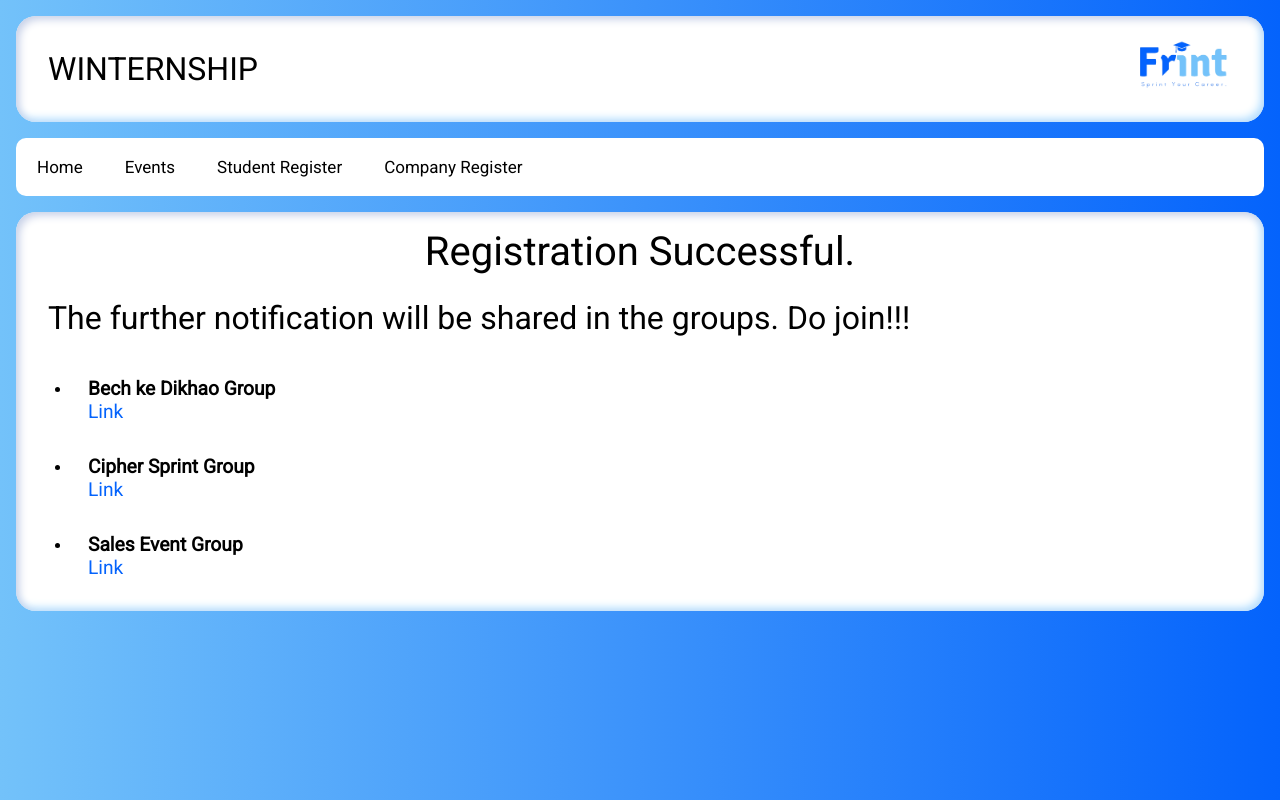
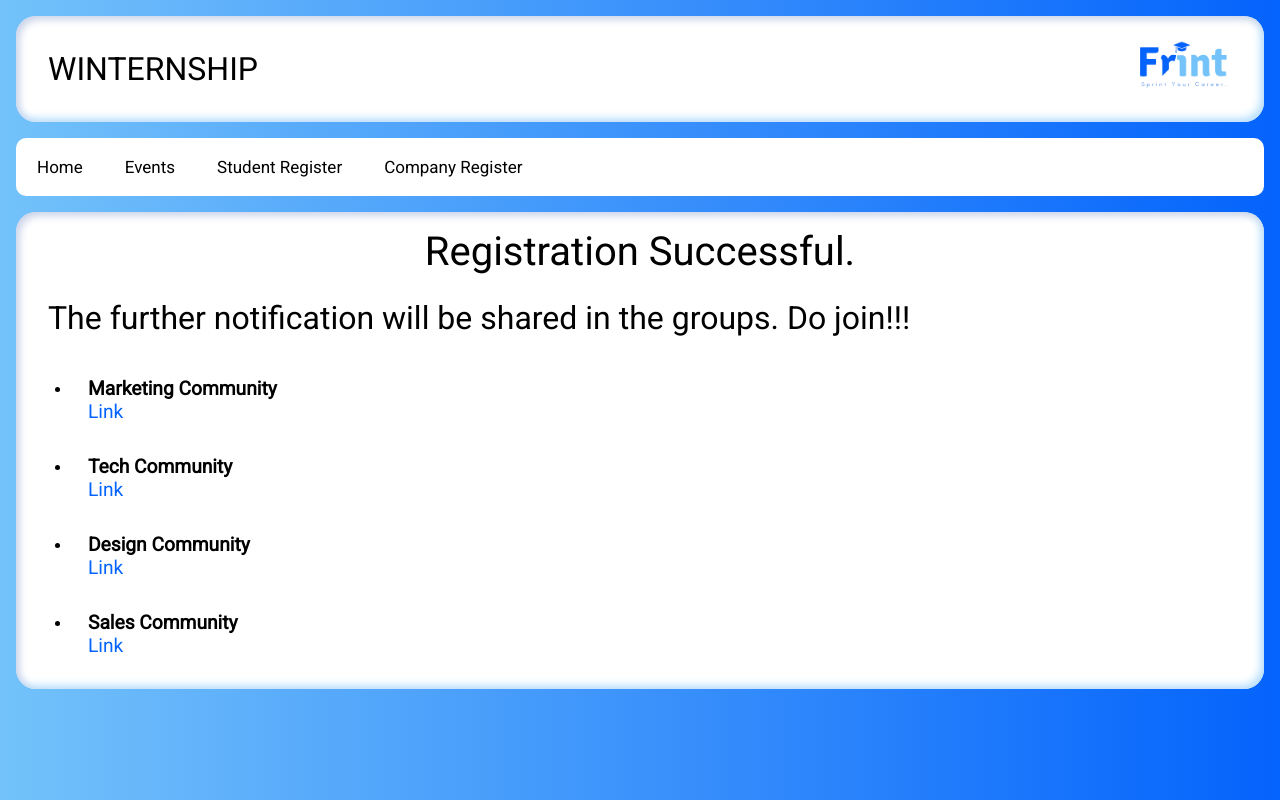
Before and after one commit to ritavkashyap123/winternship-form, a React (Vite) app: page /links in a window 1280 px wide. Built offline with nearby package versions, Linux system fonts and the light colour scheme.

Commit message:
almost updated

```diff
--- a/src/Events.jsx
+++ b/src/Events.jsx
@@ -9,6 +9,7 @@ const Events = () => {
   const [marketing, setMarketing] = useState(true);
   const [hackathon, setHackathon] = useState(true);
   const [sales, setSales] = useState(true);
+  const [design, setDesign] = useState(true);
 
   const toggleEvent = () => {
     setEventDetails(!eventDetails);
@@ -25,6 +26,9 @@ const Events = () => {
   };
   const toggleSales = () => {
     setSales(!sales);
+  };
+  const toggleDesign = () => {
+    setDesign(!design);
   };
 
   return (
@@ -111,7 +115,7 @@ const Events = () => {
           </div>
           <div className="box">
             <div className="head1" onClick={toggleMarketing}>
-              Bech ke Dikhao
+              Marketing Event
               {marketing ? (
                 <FaChevronDown fontSize={"1.5rem"} />
               ) : (
@@ -167,7 +171,7 @@ const Events = () => {
           <div className="box">
             <div className="head1" onClick={toggleSales}>
               {" "}
-              Design Event Details
+              Bech ke Dikhao
               {sales ? (
                 <FaChevronDown fontSize={"1.5rem"} />
               ) : (
@@ -192,6 +196,34 @@ const Events = () => {
               </>
             )}
           </div>
+          <div className="box">
+            <div className="head1" onClick={toggleDesign}>
+              {" "}
+              Design Event Details
+              {design ? (
+                <FaChevronDown fontSize={"1.5rem"} />
+              ) : (
+                <FaChevronUp fontSize={"1.5rem"} />
+              )}
+            </div>
+            {!design && (
+              <>
+                <div className="head2">
+                  It will be in 2 phases <br />
+                  <b>Phase 1:</b> will be 9 days starting from Jan 17th to Jan
+                  25th. The result will be announced on Jan 27th. The top 15
+                  individuals will be selected.
+                  <br />
+                  <b>Phase 2:</b> will be on Feb 2nd when the screening/pitching
+                  of the qualified individuals will be done.
+                </div>
+                <Link className="input" to="/">
+                  Rulebook will be released Soon...
+                  <BsBoxArrowUpRight />
+                </Link>
+              </>
+            )}
+          </div>
         </>
       )}
     </div>
--- a/src/Links.jsx
+++ b/src/Links.jsx
@@ -12,23 +12,50 @@ const Links = () => {
       <ul>
         <li>
           <div className="head2">
-            <b>Bech ke Dikhao Group </b>
+            <b>Marketing Community </b>
             <br />
-            <Link to="/" className="link">Link</Link>
+            <Link
+              to="https://chat.whatsapp.com/FiqGTYOiP6E6l2YvTgMPqu"
+              className="link"
+            >
+              Link
+            </Link>
           </div>
         </li>
         <li>
           <div className="head2">
-            <b>Cipher Sprint Group</b>
+            <b>Tech Community</b>
             <br />
-            <Link to="/" className="link">Link</Link>
+            <Link
+              to="https://chat.whatsapp.com/GujIjKuReBa3lftcKavdnY"
+              className="link"
+            >
+              Link
+            </Link>
           </div>
         </li>
         <li>
           <div className="head2">
-            <b>Sales Event Group </b>
+            <b>Design Community </b>
             <br />
-            <Link to="/" className="link">Link</Link>
+            <Link
+              to="https://chat.whatsapp.com/GI7bbHKXJrxCFu5EF8PY2V"
+              className="link"
+            >
+              Link
+            </Link>
+          </div>
+        </li>
+        <li>
+          <div className="head2">
+            <b>Sales Community </b>
+            <br />
+            <Link
+              to="https://chat.whatsapp.com/EF54ldCCyI5Ggkwut6QRtb"
+              className="link"
+            >
+              Link
+            </Link>
           </div>
         </li>
       </ul>
--- a/src/StudentForm.jsx
+++ b/src/StudentForm.jsx
@@ -90,7 +90,7 @@ const Form = () => {
     setFourthMember(!fourthMember);
   };
 
-  const options = ["Bech ke Dikhao", "Cipher Sprint", "Design Event"];
+  const options = ["Bech ke Dikhao", "Cipher Sprint", "Design Event", "Marketing Event"];
   const options1 = [
     "Higher Secondary",
     "1st Year",
```
Also changed, not shown: 3 other files (tests, documents, lock files or other folders).
